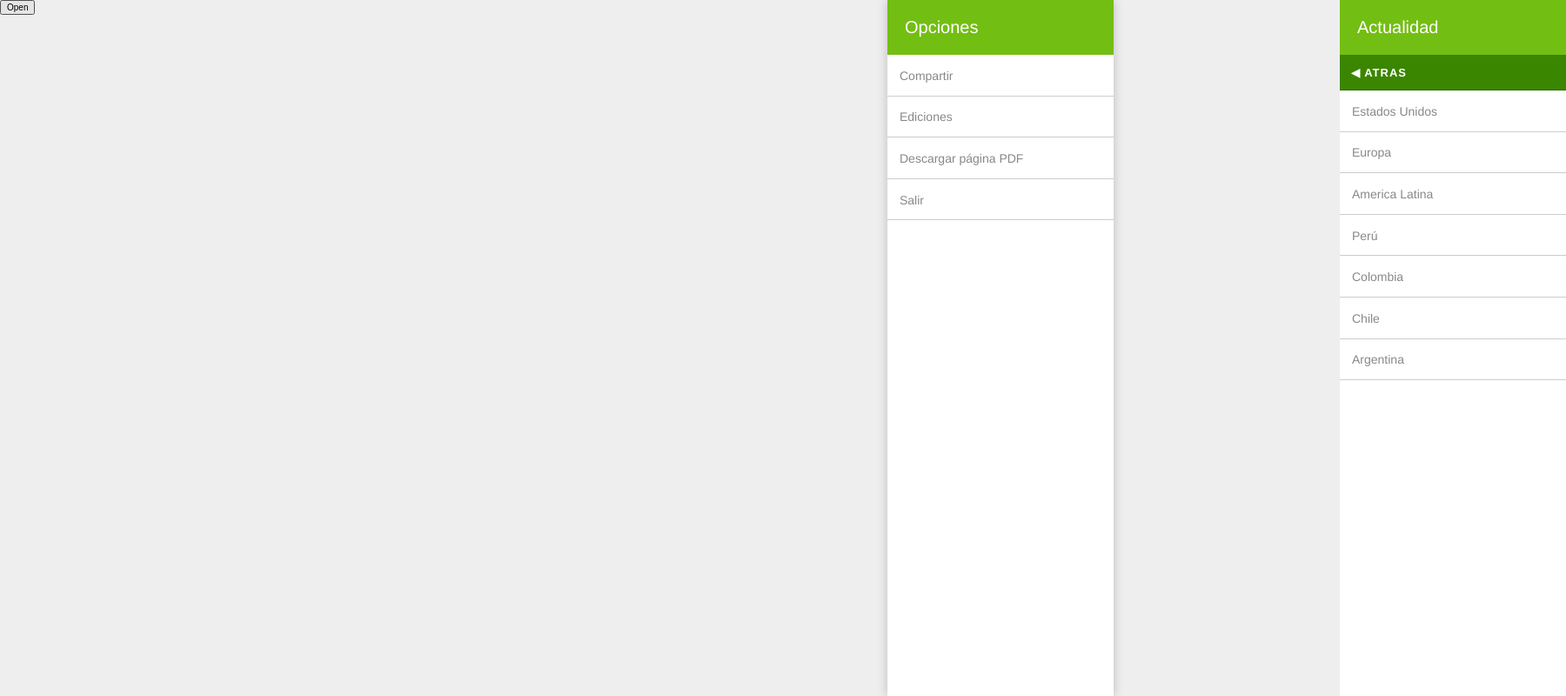
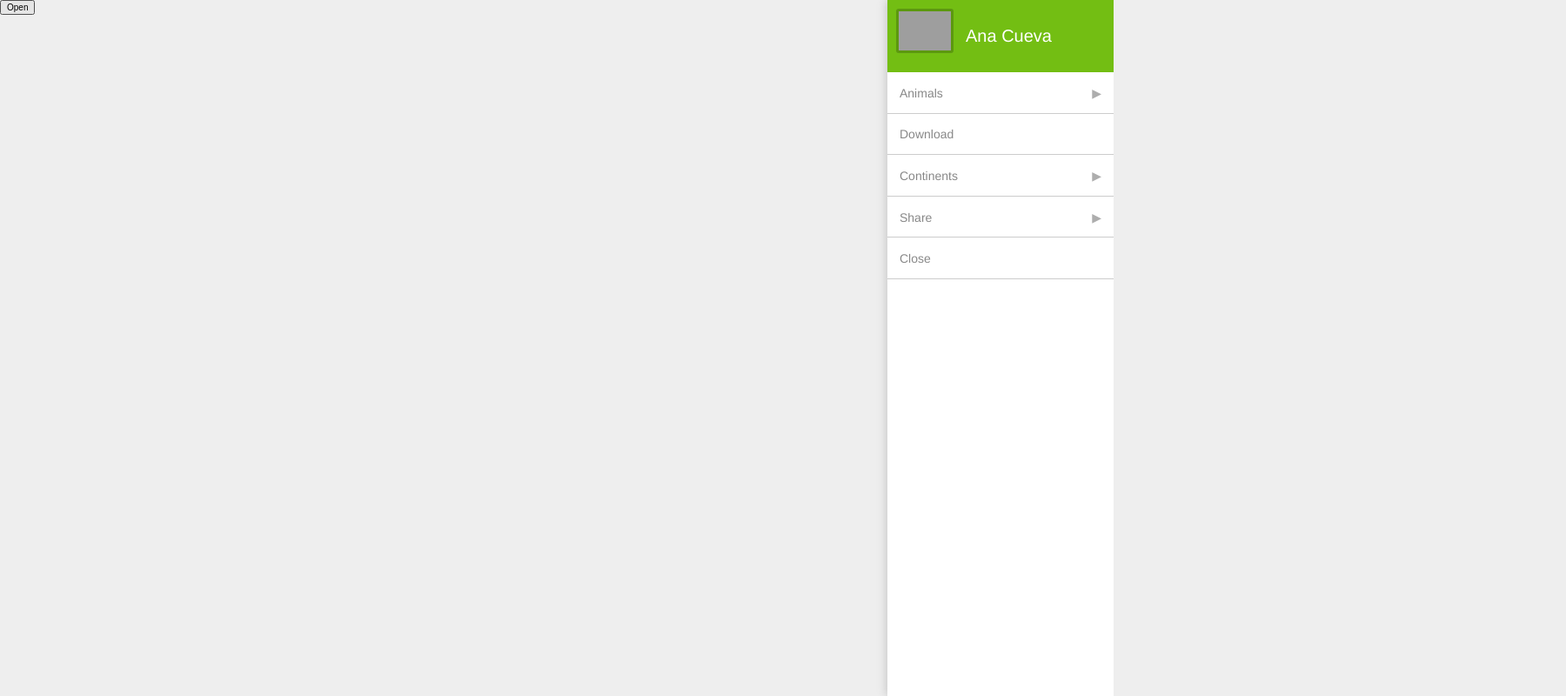
Before and after one commit to osobrevilla/sidemenu, a plain HTML site: page index.html in a window 1280 px wide. Both pictures are taken after a click on the button "Open". Shown: the whole page at 87% size, 1800 px wide, since content can reach past the window. Drawn offline with Linux system fonts and the light colour scheme; grey boxes are pictures that could not be loaded.

Commit message:
add photoitem and change user way

```diff
--- a/css/site.css
+++ b/css/site.css
@@ -49,8 +49,9 @@
     button::-moz-focus-inner,input::-moz-focus-inner{border:0;padding:0}
     textarea{overflow:auto;vertical-align:top}
     table{border-collapse:collapse;border-spacing:0}
-    html { height: 100%; width: 100%;}
+    html, body { height: 100%;}
 
+    #wrapp { position: relative; height: 100%; min-height: 100%; overflow: hidden;}
 
     /* =============================================================================
 
@@ -64,10 +65,8 @@
         margin: 0;
         padding: 0;
         -webkit-font-smoothing:antialiased;
-        overflow: hidden;
          height: 100%;
          width: 100%;
-         position: relative;
     }
 
     .sm-main {
@@ -76,11 +75,11 @@
         right: 0;
         top: 0;
         width: 260px;
-        -moz-transform:translate3d(100%, 0, 0);
-        -webkit-transform:translate3d(100%, 0, 0);
-        -o-transform:translate3d(100%, 0, 0);
-        -ms-transform:translate3d(100%, 0, 0);
-        transform:translate3d(100%, 0, 0);
+        -moz-transform:translate(100%, 0);
+        -webkit-transform:translate(100%, 0);
+        -o-transform:translate(100%, 0);
+        -ms-transform:translate(100%, 0);
+        transform:translate(100%, 0);
         z-index: 1;
     }
     .sm-item-title,.sm a { color: #888; cursor: pointer; text-decoration: none; }
@@ -113,13 +112,14 @@
     }
     .sm-main > .sm { display: block; margin: 0; }
     .sm-main > .sm-open {
-        -moz-transform:translate3d(-100%, 0, 0);
-        -webkit-transform:translate3d(-100%, 0, 0);
-        -ms-transform:translate3d(-100%, 0, 0);
-        -o-transform:translate3d(-100%, 0, 0);
-        transform:translate3d(-100%, 0, 0);
+        -moz-transform:translate(-100%, 0);
+        -webkit-transform:translate(-100%, 0);
+        -ms-transform:translate(-100%, 0);
+        -o-transform:translate(-100%, 0);
+        transform:translate(-100%, 0);
         box-shadow: 0 0 11px #bbb;
     }
+
     .sm-open { margin-left: 0;  }
     .sm ul {
         list-style: none;
@@ -127,13 +127,30 @@
         overflow-y: scroll;
         padding: 0;
     }
+
+    .sm .sm-item-more > .sm-item-title::after {
+        display: block;
+        position: absolute;
+        content: "▶";
+        right: 0;
+        padding: 1.2em 1em;
+        font-size: 1em;
+        color: #ADADAD;
+        top: 0;
+        line-height: 1em;
+    }
+
     .sm .sm-item-title:hover {
         -webkit-box-shadow: inset 0 -1px rgba(0,0,0,0);
         background: rgba(0,0,0,0.2);
         box-shadow: inset 0 -1px rgba(0,0,0,0);
         color: #FFF;
     }
+    .sm .sm-item-title:hover::after {
+        color: white;
+    }
     .sm-item-title {
+        position: relative;
         -webkit-transition: background .3s,box-shadow .3s;
         -moz-transition: background .3s,box-shadow .3s;
         box-shadow: inset 0 -1px rgba(0,0,0,0.2);
@@ -163,6 +180,27 @@
         text-transform: uppercase;
          transition: background .3s,box-shadow .3s;
     }
+
+    .sm-item-useraccount {
+        background: #73BE13;
+        color: #FFF;
+        font-size: 2em;
+        font-weight: 300;
+        margin: 0;
+        padding: .5em;
+        overflow: hidden;
+    }
+    .sm-useraccount-photo {
+        float: left;
+        width: 60px;
+        border: solid 3px rgba(0, 0, 0, 0.2);
+        border-radius: 3px;
+    }
+    .sm-useraccount-name {
+        padding: 1em;
+        margin-left: 60px;
+    }
+
     .sm .sm-back:hover { background: #4BAA00; }
     .sm .fb:hover { background-color: #3b5998; color: #FFF; }
     .sm .tw:hover { background-color: #4099ff; color: #FFF; }
--- a/index.html
+++ b/index.html
@@ -2,87 +2,128 @@
 <html>
 <head>
     <meta charset="utf-8">
-    <title>Aside Menu</title>
+    <title>SimeMenu.js</title>
     <meta name="viewport" content="width=device-width, initial-scale=1.0, minimum-scale=1.0, maximum-scale=1.0, user-scalable=no">
     <link rel="stylesheet" type="text/css" href="css/site.css" media="all" />
     <script type="text/javascript" src="js/jquery.js"></script>
     <script type="text/javascript" src="js/SideMenu.js"></script>
     <script type="text/javascript">
 
-        $(function(){
+        $(function () {
 
       var isTouch = "ontouchstart" in document.documentElement;
 
+      SideMenu.options.back = "◀ Back";
 
-            SideMenu.options.back = "◀ Atras";
+      SideMenuUserAccountItem = new SideMenuUserAccountItem(
+        "Ana Cueva",
+        "https://dl.dropboxusercontent.com/u/30078937/sidemenu-foto.jpg"
+      );
+
+      shareListItem = new SideMenuListItem("Share", [
+        new SideMenuItemButton("Facebook", function () {
+          alert("Facebook Share");
+        }, {
+          cls: "fb"
+        }),
+        new SideMenuItemButton("Twitter", function () {
+          alert("Twitter Share");
+        }, {
+          cls: "tw"
+        }),
+        new SideMenuItemButton("Google+", function () {
+          alert("Google Share");
+        }, {
+          cls: "gg"
+        }),
+        new SideMenuItemButton("Pinterest", function () {
+          alert("Pinterest Share");
+        }, {
+          cls: "pin"
+        })
+      ]);
+
+      editionsListItem = new SideMenuListItem("Animals", [
+        new SideMenuItemLink("Tiger"),
+        new SideMenuItemLink("Dog"),
+        new SideMenuItemLink("Cat"),
+        new SideMenuListItem("Birds", [
+          new SideMenuItemLink("Eagle"),
+          new SideMenuItemLink("Alcon"),
+          new SideMenuItemLink("Tucan"),
+          new SideMenuItemLink("Loro"),
+          new SideMenuItemLink("Chiken"),
+          new SideMenuItemLink("Duck")
+        ]),
+        new SideMenuItemLink("Ping"),
+        new SideMenuItemLink("Crocodile")
+      ]);
+
+      worldListItem = new SideMenuListItem("Continents", [
+        new SideMenuItemLink("Europe"),
+        new SideMenuItemLink("Asia"),
+        new SideMenuItemLink("Africa"),
+        new SideMenuListItem("North America", [
+          new SideMenuItemLink("Canada"),
+          new SideMenuItemLink("Mexico"),
+          new SideMenuItemLink("United States")
+        ]),
+        new SideMenuItemLink("Center America"),
+        new SideMenuListItem("South America", [
+          new SideMenuItemLink("Argentina"),
+          new SideMenuItemLink("Bolivia"),
+          new SideMenuItemLink("Brasil"),
+          new SideMenuItemLink("Colombia"),
+          new SideMenuItemLink("Chile"),
+          new SideMenuItemLink("Ecuador"),
+          new SideMenuItemLink("Paraguay"),
+          new SideMenuListItem("Perú", [
+            new SideMenuItemLink("Lima"),
+            new SideMenuItemLink("Trujillo"),
+            new SideMenuItemLink("Loreto"),
+            new SideMenuItemLink("Cuzco"),
+            new SideMenuItemLink("Puno"),
+            new SideMenuItemLink("Cajamarca"),
+            new SideMenuItemButton("etc..")
+          ]),
+          new SideMenuItemLink("Uruguay")
+        ]),
+        new SideMenuItemLink("Oceanía"),
+        new SideMenuItemLink("Antartida")
+      ])
+
+      sideMainMenu = new SideMainMenu([
+        SideMenuUserAccountItem,
+        editionsListItem,
+        new SideMenuItem("Download"),
+        worldListItem,
+        shareListItem,
+        new SideMenuItemButton("Close", function () {
+          sideMainMenu.close();
+        })
+      ]).appendTo('#menu');
 
 
-            shareListItem = new SideMenuListItem("Compartir")
-              .addSubMenu([
-                new SideMenuItem("Facebook", {
-                  url: "http://facebook.com",
-                  cls: "fb"
-                }),
-                new SideMenuItem("Twitter", {
-                  url: "http://twitter.com",
-                  cls: "tw"
-                }),
-                new SideMenuItem("Google+", {
-                  url: "http://youtube.com/share",
-                  cls: "gg"
-                }),
-                new SideMenuItem("Pinterest", {
-                  url: "http://pinteres.com/share",
-                  cls: "pin"
-                })
-              ], {
-                title: "Compartir en:"
-              });
-
-            editionsListItem = new SideMenuListItem("Ediciones")
-              .addSubMenu([
-                new SideMenuItemLink("Cuerpo A"),
-                new SideMenuItemLink("DT"),
-                new SideMenuItemLink("Economia"),
-                new SideMenuItemLink("Luces"),
-                new SideMenuItemLink("Suplemento 1"),
-                new SideMenuListItem("Mundo").addSubMenu([
-                  new SideMenuItemLink("Estados Unidos"),
-                  new SideMenuItemLink("Europa"),
-                  new SideMenuItemLink("America Latina"),
-                  new SideMenuItemLink("Perú"),
-                  new SideMenuItemLink("Colombia"),
-                  new SideMenuItemLink("Chile"),
-                  new SideMenuItemLink("Argentina")
-                ], {
-                  title: "Actualidad"
-                })
-              ], {
-                title: "Ediciones de hoy"
-              });
 
 
-            sideMainMenu = new SideMainMenu([
-              shareListItem,
-              editionsListItem,
-              new SideMenuItem("Descargar página PDF"),
-              new SideMenuItemButton("Salir", function () {
-                alert("Se presionó el botón SALIR");
-              })
-            ], {
-              title: "Opciones"
-            }).appendTo('#menu');
 
-            $("body").on(isTouch ? 'touchend' : 'click',  function(e){
-              e.target === document.body && sideMainMenu.close();
+
+
+
+
+
+
+
+      $("body").on(isTouch ? 'touchend' : 'click', function (e) {
+        e.target === document.getElementById("wrapp") && sideMainMenu.close();
       })
 
-            $("button").on(isTouch ? 'touchend' : 'click', function(){
+      $("button").on(isTouch ? 'touchend' : 'click', function () {
         sideMainMenu.toggle();
       });
 
       if (document.addEventListener)
-             document.addEventListener('touchmove', function(e){
+        document.addEventListener('touchmove', function (e) {
           e.preventDefault();
         }, false);
     });
@@ -90,7 +131,9 @@
     </script>
 </head>
 <body>
-    <button >Open</button>
+    <div id="wrapp">
+      <button>Open</button>
       <div id="menu" class="sm-main"></div>
+    </div>
 </body>
 </html>
--- a/js/SideMenu.js
+++ b/js/SideMenu.js
@@ -8,18 +8,15 @@
   var isTouch = "ontouchstart" in document.documentElement;
 
   // Object.create Polyfill
-  if (!Object.create) {
+  if (!Object.create)
     Object.create = (function () {
       function F() {}
       return function (o) {
-        if (arguments.length != 1) {
-          throw new Error('Object.create implementation only accepts one parameter.');
-        }
         F.prototype = o
         return new F()
       }
-    })()
-  }
+    })();
+
 
   // Scroll Handler for mobile devices
   var touchScroll = function (id) {
@@ -126,8 +123,9 @@
    */
 
   SideMainMenu = function (list, options) {
-    options.back = '';
-    SideMenu.apply(this, arguments);
+    options = options || {};
+    options.back = "";
+    SideMenu.call(this, list, options);
     this.currentMenu = this;
   };
   SideMainMenu.prototype = Object.create(SideMenu.prototype);
@@ -187,6 +185,9 @@
       .append($('<span class="sm-item-icon"/>'))
       .append($('<span class="sm-item-text"/>').text(title))
       .appendTo(this._el);
+
+    if (this.options.cls)
+      this._button.addClass(this.options.cls);
     this.el = this._el.get(0);
     this.parent = null;
   };
@@ -203,29 +204,26 @@
    * Class SideMenuListItem
    */
 
-  SideMenuListItem = function (title, list, cls) {
+  SideMenuListItem = function (title, subMenu, cls) {
     var that = this;
-    SideMenuItem.call(this, title);
+    SideMenuItem.call(this, title, {
+      cls: cls
+    });
     this._el
       .addClass('sm-item-more')
-      .addClass(cls || '')
       .first()
       .on('click', '.sm-item-title', function (e) {
         e.stopPropagation();
         that.subMenu.toggle();
       })
-    this.subMenu = null;
+    this.subMenu = new SideSubMenu(subMenu, {
+      title: title
+    });
+    this.subMenu.setParent(this)
+    this._el.append(this.subMenu.el);
   };
   SideMenuListItem.prototype = Object.create(SideMenuItem.prototype);
-  $.extend(SideMenuListItem.prototype, {
-    constructor: SideMenuListItem,
-    addSubMenu: function (subMenu, options) {
-      this.subMenu = new SideSubMenu(subMenu, options);
-      this.subMenu.setParent(this)
-      this._el.append(this.subMenu.el);
-      return this;
-    }
-  });
+  SideMenuListItem.prototype.constructor = SideMenuListItem;
 
 
 
@@ -240,10 +238,7 @@
     this._el.addClass('sm-item-link');
   };
   SideMenuItemLink.prototype = Object.create(SideMenuItem.prototype);
-  $.extend(SideMenuItemLink.prototype, {
-    constructor: SideMenuItemLink
-  });
-
+  SideMenuItemLink.prototype.constructor = SideMenuItemLink;
 
 
 
@@ -251,16 +246,40 @@
    * Class SideMenuItemButton
    */
 
-  SideMenuItemButton = function (title, callback) {
+  SideMenuItemButton = function (title, callback, options) {
     var that = this;
-    SideMenuItem.call(this, title);
+    SideMenuItem.call(this, title, options);
     this._el.addClass('sm-item-button');
     this._el.on('click', function (e) {
       callback && callback.call(this, e, that);
     });
   };
   SideMenuItemButton.prototype = Object.create(SideMenuItem.prototype);
-  $.extend(SideMenuItemButton.prototype, {
-    constructor: SideMenuItemButton
-  });
+  SideMenuItemButton.prototype.constructor = SideMenuItemButton;
+
+
+
+  /*
+   * Class SideMenuSingleItem
+   */
+
+  SideMenuUserAccountItem = function (name, urlphoto) {
+    var that = this;
+    this._el = $('<div/>');
+    this.el = this._el.get(0);
+    this._el.addClass('sm-item-useraccount');
+    this._el.append(
+      this.photo = $('<img/>')
+        .addClass('sm-useraccount-photo')
+        .attr({ src: urlphoto, width: 60})
+    )
+    this._el.append(
+      this.name = $('<div/>')
+      .addClass('sm-useraccount-name')
+      .text(name)
+    )
+  };
+  SideMenuUserAccountItem.prototype = Object.create(SideMenuItem.prototype);
+  SideMenuUserAccountItem.prototype.constructor = SideMenuUserAccountItem;
+
 }(jQuery));
```
Lines whose indentation alone changed are shown as unchanged.
